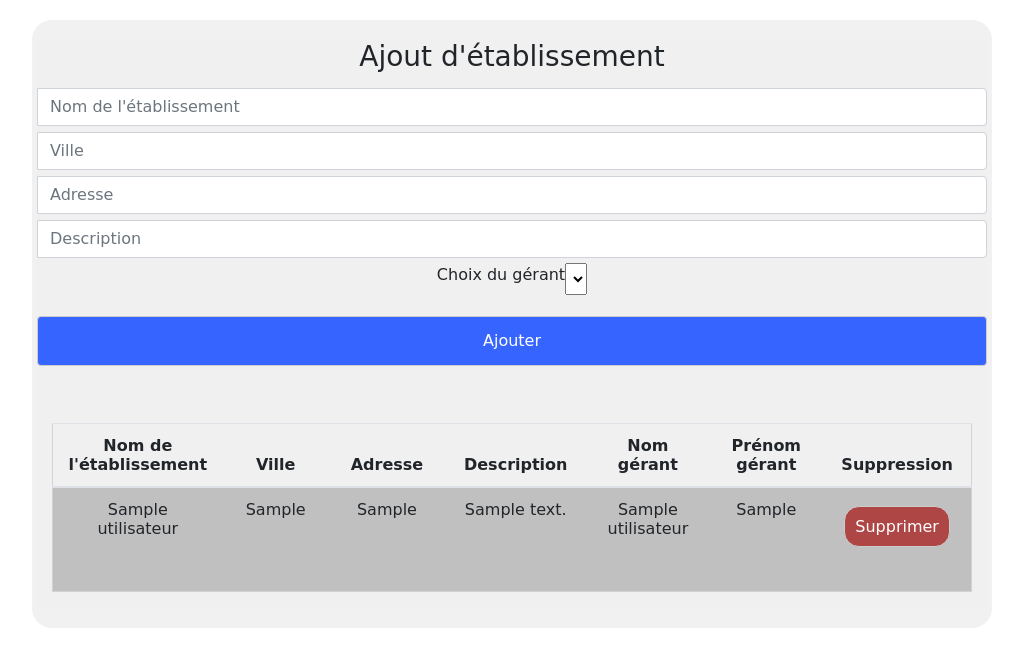
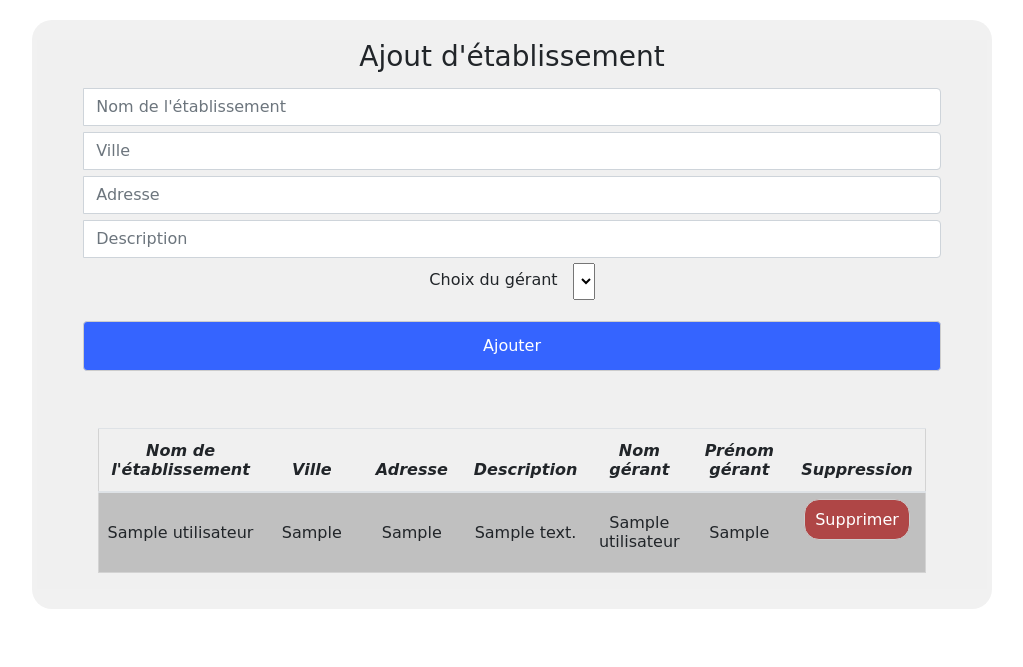
Before and after one commit to Dowzz/Hotels, a PHP site: a page that uses index.php in a window 1280 px wide. Shown: the top 667 px of the page, without its empty margins (128-1151 px from the left). Run offline with PHP 8.4, Linux system fonts and the light colour scheme; the visitor is signed in with stand-in values (Sample User, id 1); tables that the repository leaves empty or names only in its code hold one stand-in row (values such as "Sample post"); data that the repository does not hold is empty; some web fonts are replaced.

Commit message:
style et fin de user list ajax OK
Signed-off-by: Dowzz <michel.barny@outlook.fr>

```diff
--- a/css/style.css
+++ b/css/style.css
@@ -97,15 +97,12 @@
 
 #mytable {
   padding: 10px;
-  width: -webkit-fit-content;
-  width: -moz-fit-content;
-  width: fit-content;
 }
 
 .table > tbody > tr > td,
 .table > tfoot > tr > td,
 .table > thead > tr > td {
-  width: 200px;
+  width: 100px;
   border-top: none;
   text-align: center;
   margin-top: 15px;
@@ -115,10 +112,16 @@
 .table > tfoot > tr > th,
 .table > thead > tr > th {
   text-align: center;
+  font-style: italic;
 }
 
 .table > tbody > tr:nth-child(odd) {
   background: silver;
+}
+
+.table td {
+  vertical-align: middle;
+  padding: 0;
 }
 
 #delUser {
@@ -145,14 +148,24 @@
   margin: auto;
 }
 
-#upgrade-btn,
-#retro-btn,
+#promoteUser,
+#demoteUser,
 #delgal-btn {
   width: -webkit-fit-content;
   width: -moz-fit-content;
   width: fit-content;
   padding: 10px;
   border-radius: 15px;
+}
+
+#promoteUser {
+  background-color: darkgreen;
+  color: #f0f0f0;
+}
+
+#demoteUser {
+  background-color: darkred;
+  color: #f0f0f0;
 }
 
 #delgal-btn {
@@ -324,6 +337,11 @@
   margin: auto;
 }
 
+label {
+  margin-right: 15px;
+  padding-top: 5px;
+}
+
 #response {
   text-align: center;
   font-weight: bolder;
@@ -350,33 +368,14 @@
 }
 
 #alert {
+  background-color: #3564ff;
   color: #000000;
   border-radius: 15px;
   text-align: center;
-  -webkit-animation: fadein 3s linear 1 normal forwards;
-          animation: fadein 3s linear 1 normal forwards;
 }
 
 .suite_list {
   margin-top: 30px;
-}
-
-@-webkit-keyframes fadein {
-  from {
-    opacity: 1;
-  }
-  to {
-    opacity: 0;
-  }
-}
-
-@keyframes fadein {
-  from {
-    opacity: 1;
-  }
-  to {
-    opacity: 0;
-  }
 }
 
 @media only screen and (max-width: 796px) {
--- a/css/style.scss
+++ b/css/style.scss
@@ -90,12 +90,11 @@
 }
 #mytable {
   padding: 10px;
-  width: fit-content;
 }
 .table > tbody > tr > td,
 .table > tfoot > tr > td,
 .table > thead > tr > td {
-  width: 200px;
+  width: 100px;
   border-top: none;
   text-align: center;
   margin-top: 15px;
@@ -104,9 +103,14 @@
 .table > tfoot > tr > th,
 .table > thead > tr > th {
   text-align: center;
+  font-style: italic;
 }
 .table > tbody > tr:nth-child(odd) {
   background: silver;
+}
+.table td {
+  vertical-align: middle;
+  padding: 0;
 }
 
 //button style
@@ -129,12 +133,20 @@
 .input-group-addon {
   margin: auto;
 }
-#upgrade-btn,
-#retro-btn,
+#promoteUser,
+#demoteUser,
 #delgal-btn {
   width: fit-content;
   padding: 10px;
   border-radius: 15px;
+}
+#promoteUser {
+  background-color: darkgreen;
+  color: $background;
+}
+#demoteUser {
+  background-color: darkred;
+  color: $background;
 }
 #delgal-btn {
   background-color: $red;
@@ -271,6 +283,11 @@
 
 // Divers style
 
+label {
+  margin-right: 15px;
+  padding-top: 5px;
+}
+
 #response {
   text-align: center;
   font-weight: bolder;
@@ -291,24 +308,13 @@
   display: none;
 }
 #alert {
+  background-color: $blue;
   color: $font;
   border-radius: 15px;
   text-align: center;
-  animation: fadein 3s linear 1 normal forwards;
 }
 .suite_list {
   margin-top: 30px;
-}
-
-//animations
-
-@keyframes fadein {
-  from {
-    opacity: 1;
-  }
-  to {
-    opacity: 0;
-  }
 }
 
 // media screen
```
Also changed, not shown: Views/userlist.php (+43 -49 lines), script/manageUser.php (+27 -4 lines), script/update_role.php (+37 -8 lines), 1 other file.
